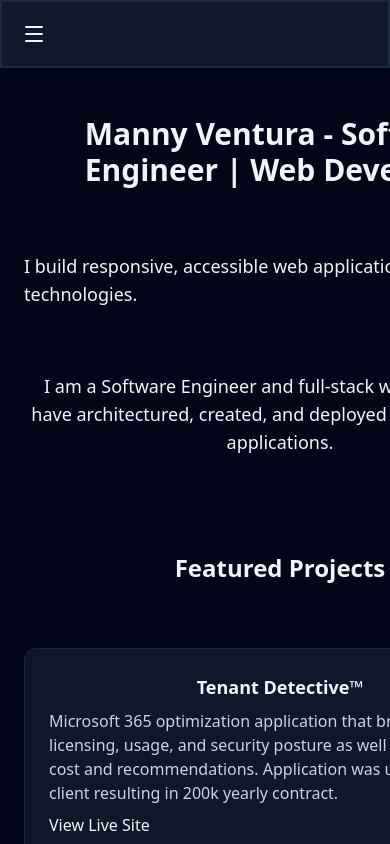
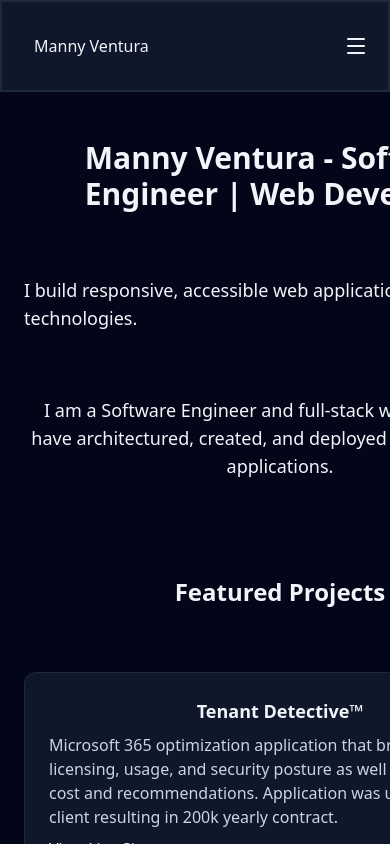
Before and after one commit to Manny-Ventura/my-next-portfolio, a Next.js app: page / in a window 390 px wide. Shown: the top 844 px of the page. Built offline with nearby package versions, Linux system fonts and the light colour scheme.

Commit message:
navbar mobile fixes and finishes.

```diff
--- a/src/components/Navbar.tsx
+++ b/src/components/Navbar.tsx
@@ -44,7 +44,7 @@ export default function Navbar() {
           </Link>
         </div>
         <div className="flex justify-between md:hidden">
-          {open && <h1 className="p-3">Manny</h1>}
+          <h1 className="p-3">Manny Ventura</h1>
           <button className="justify-self-end md:hidden" onClick={toggleMenu}>
             {open ? <X /> : <Menu />}
           </button>
@@ -52,19 +52,19 @@ export default function Navbar() {
         {open && (
           <div className="flex flex-col items-center">
             <a
-              className="w-full border-b-2 border-transparent p-2 text-center hover:border-[var(--accent)]"
+              className="duration:150 w-full border-2 border-[var(--border)] border-transparent bg-[var(--surface)] p-2 text-center transition-colors hover:bg-[var(--bg)]"
               href="/projects"
             >
               Projects
             </a>
             <a
-              className="w-full border-b-2 border-transparent p-2 text-center hover:border-[var(--accent)]"
+              className="duration:150 w-full border-2 border-[var(--border)] border-transparent bg-[var(--surface)] p-2 text-center transition-colors hover:bg-[var(--bg)]"
               href="/about"
             >
               About
             </a>
             <a
-              className="w-full border-b-2 border-transparent p-2 text-center hover:border-[var(--accent)]"
+              className="duration:150 w-full border-2 border-[var(--border)] border-transparent bg-[var(--surface)] p-2 text-center transition-colors hover:bg-[var(--bg)]"
               href="/contact"
             >
               Contact
```
